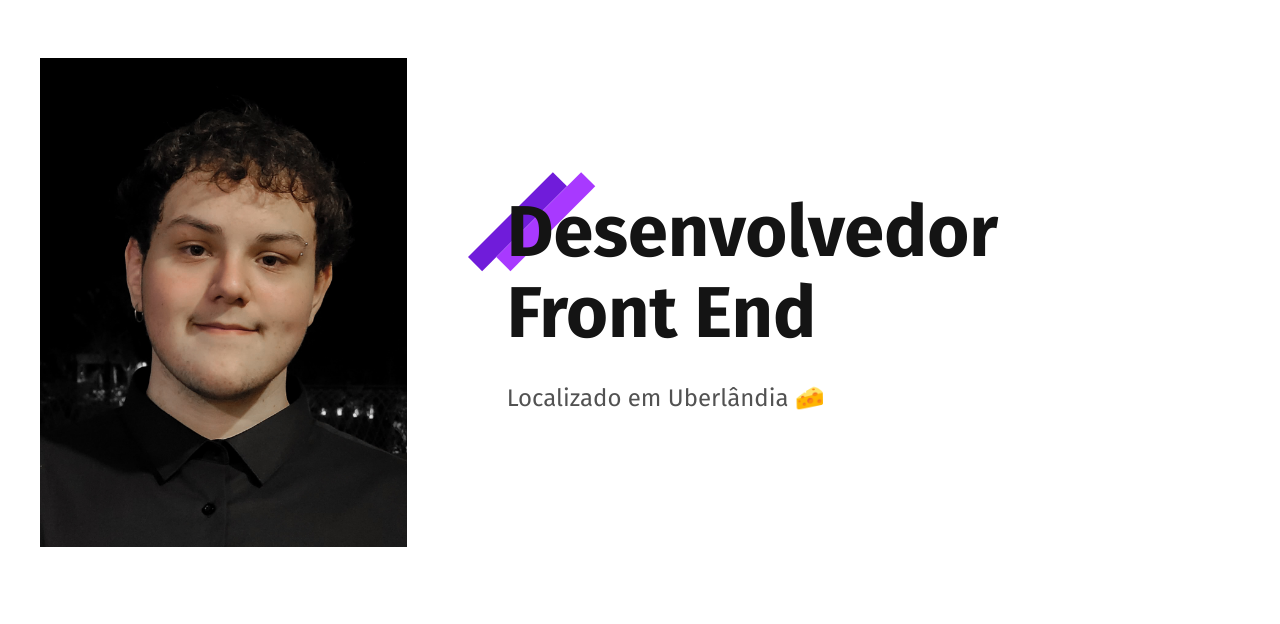
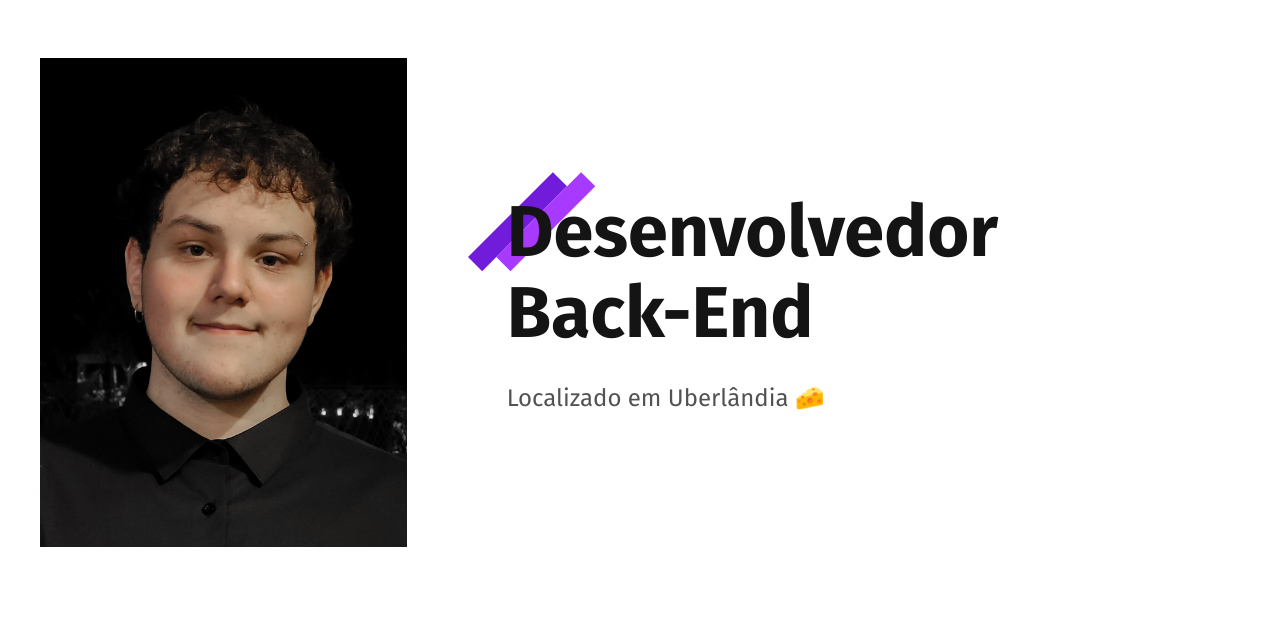
Before and after one commit to salgeee/salgeee.github.io, a plain HTML site: page index.html in a window 1280 px wide. Shown: the part 104-728 px from the top of the page. Drawn offline with Linux system fonts and the light colour scheme.

Commit message:
Update index.html

```diff
--- a/index.html
+++ b/index.html
@@ -27,7 +27,7 @@
   <main class="introducao">
     <img class="eu" src="./img/perfil.jpg" alt="foto minha">
     <div class="conteudo">
-      <h1 class="resumo">Desenvolvedor <br>Front End </h1>
+      <h1 class="resumo">Desenvolvedor <br>Back-End </h1>
       <p>Localizado em Uberlândia 🧀</p>
     </div>
   </main>
```
